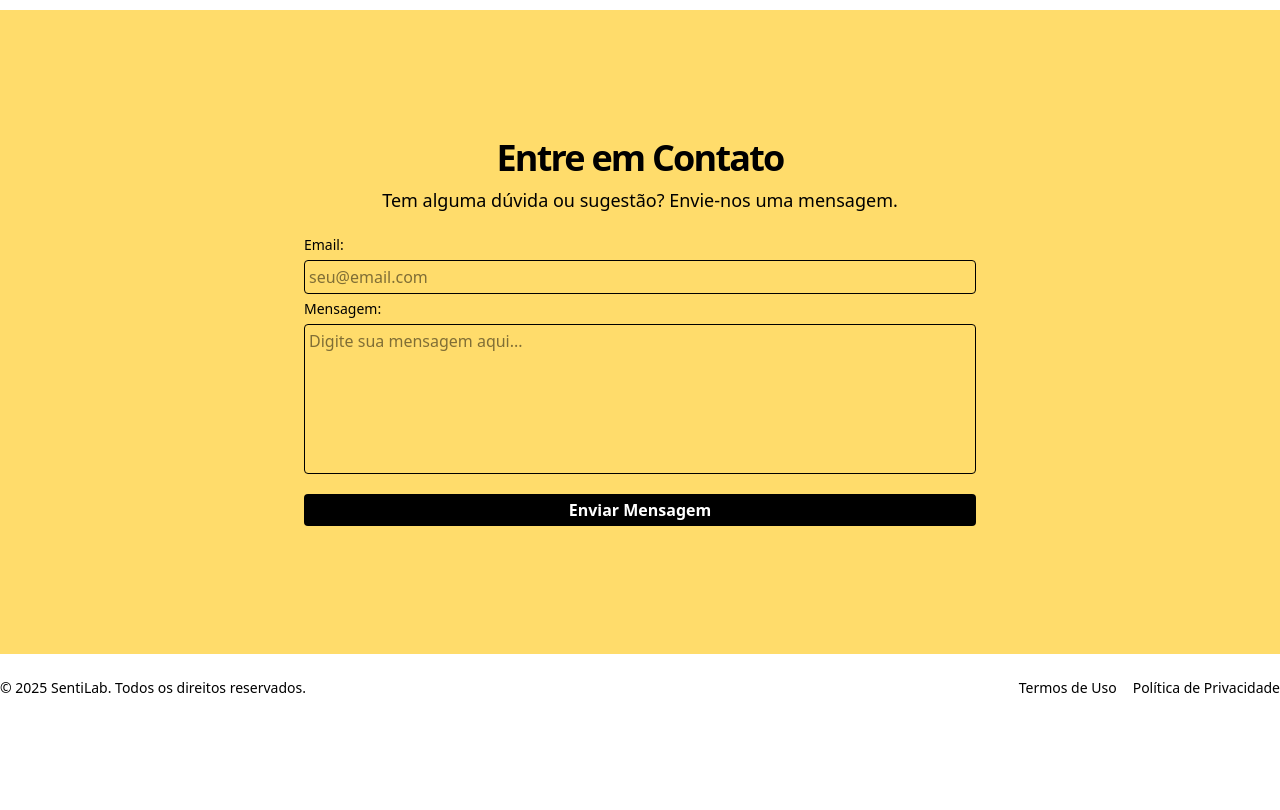
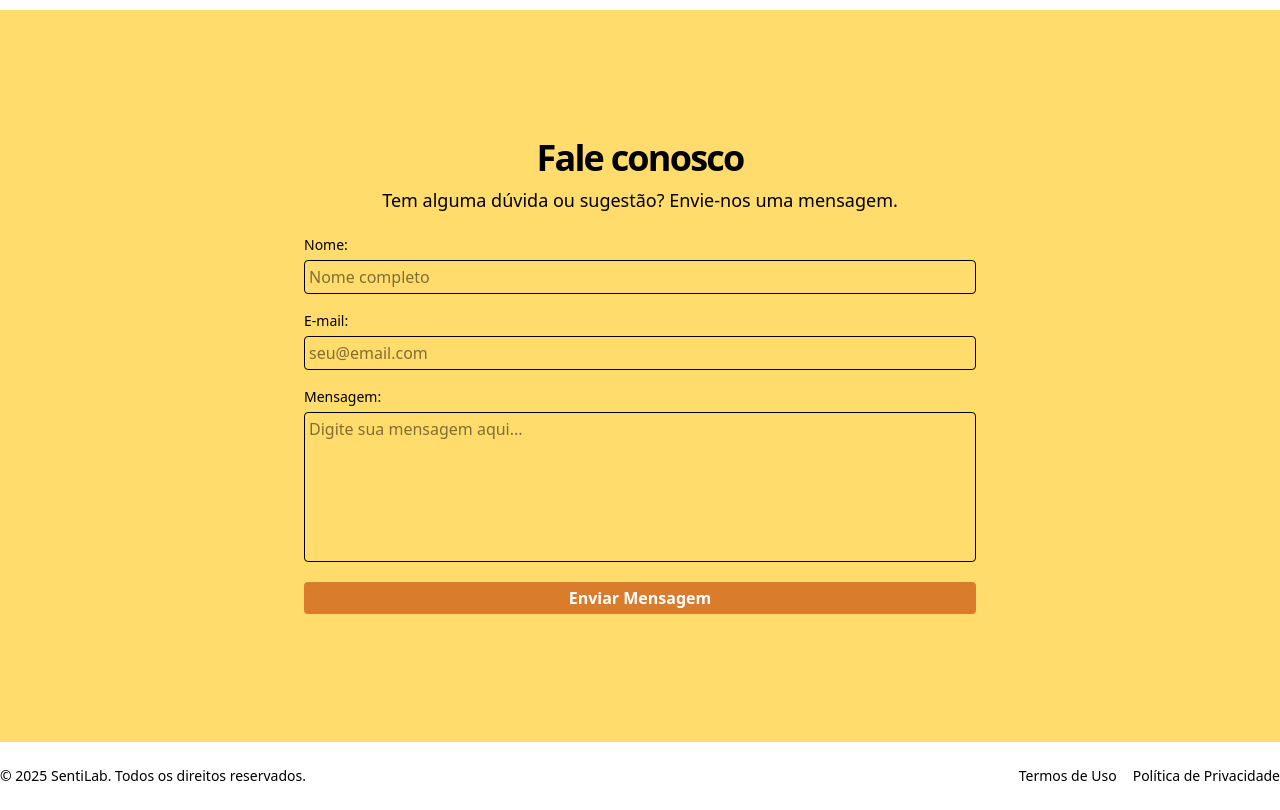
Before and after one commit to joanasouzaa/sentilab, a React (Vite) app: page / in a window 1280 px wide. Shown: the part 1100-1910 px from the top of the page. Before the commit the page ends 1822 px from the top, so only its background shows below. Built offline with nearby package versions, Linux system fonts and the light colour scheme.

Commit message:
página home finalizada

```diff
--- a/src/App.jsx
+++ b/src/App.jsx
@@ -23,7 +23,7 @@ function App() {
         <Route path="/perfil/professor" element={<PerfilProfessorPage/>}/>
         <Route path="/perfil/aluno" element={<PerfilAlunoPage/>}/>
         <Route path="/recuperar-senha" element={<RecuperarSenhaPage/>}/>
-        <Route path="/cadastrar" element={<CadastroPage/>}/>
+        <Route path="/cadastro" element={<CadastroPage/>}/>
       </Routes>
       <Footer />
     </Router>
--- a/src/assets/components/pages/CadastroPage.jsx
+++ b/src/assets/components/pages/CadastroPage.jsx
@@ -1,5 +1,6 @@
 import { useState } from "react";
 import { useNavigate } from "react-router-dom"
+
 
 export default function CadastroPage() {
 
@@ -54,7 +55,7 @@ const [isDialogOpen, setIsDialogOpen] = useState(false);
                         <div className="space-y-2">
                             <label htmlFor="school">Qual sua escola?</label>
                             <select name="school" id="school" className="w-full border-1 rounded-sm">
-                                <option value="Selecionar" disabled>Selecionar</option>
+                                <option value="Selecionar" >Selecionar</option>
                                 <option value="valor1">Valor1</option>
                                 <option value="valor2">Valor2</option>
                                 <option value="valor3">Valor3</option>
@@ -101,8 +102,8 @@ const [isDialogOpen, setIsDialogOpen] = useState(false);
                                     Acesse agora sua conta
                                 </p>
                             </div>
-                            <div className="flex flex-col sm:flex-row sm:justify-center sm:space-x-2">
-                                    <button className="w-full bg-blue-600 text-white px-4 py-2 rounded-lg hover:bg-blue-700 transition" onClick={()=>navigate("/login")}>Fazer Login</button>
+                            <div className={"flex flex-col sm:flex-row sm:justify-center sm:space-x-2"}>
+                                    <button className={`${styles.btnLoginCadastro} w-full text-white px-4 py-2 rounded-lg hover:bg-blue-700 transition`} onClick={()=>navigate("/login")}>Fazer Login</button>
                             </div>
                             <div className="mt-4 text-center">
                                 <button
--- a/src/assets/components/pages/Home.jsx
+++ b/src/assets/components/pages/Home.jsx
@@ -30,7 +30,7 @@ function Home() {
                             </div>
                             <div className="space-x-4">
                                 <button className={`${styles.btnComeçar} font-bold text-white p-2 rounded-sm cursor-pointer hover:scale-105`} onClick={() => navigate("/login")}>Começar Agora</button>
-                                <button className={`${styles.btnSaibaMais} font-bold border-1 p-2 rounded-sm cursor-pointer hover:scale-105`}>Saiba Mais</button>
+                                <button className={`${styles.btnSaibaMais} font-bold border-1 p-2 rounded-sm cursor-pointer hover:scale-105`} ><a href="#sobre">Saiba Mais</a></button>
                             </div>
                         </div>
                     </div>
@@ -61,22 +61,26 @@ function Home() {
                     <div className="container px-4 md:px-6">
                         <div className="mx-auto max-w-2xl space-y-6">
                             <div className="space-y-2 text-center">
-                                <h2 className="text-3xl font-bold tracking-tighter sm:text-4xl">Entre em Contato</h2>
+                                <h2 className="text-3xl font-bold tracking-tighter sm:text-4xl">Fale conosco</h2>
                                 <p className="text-muted-foreground md:text-lg">
                                     Tem alguma dúvida ou sugestão? Envie-nos uma mensagem.
                                 </p>
                             </div>
-                            <div className="space-y-4">
+                            <div className={`${styles.formContato} space-y-4 justify-center items-center`}>
                                 <form action="" onSubmit={handleSubmitMessage}>
                                     <div className="space-y-2 flex flex-col">
-                                        <label htmlFor="email" className="text-sm font-medium leading-none ">Email:</label>
+                                        <label htmlFor="email" className="text-sm font-medium leading-none ">Nome:</label>
+                                        <input id="email" placeholder="Nome completo" type="email" className="border-1 p-1  outline-none rounded-sm" />
+                                    </div>
+                                    <div className="space-y-2 flex flex-col mt-5">
+                                        <label htmlFor="email" className="text-sm font-medium leading-none">E-mail:</label>
                                         <input id="email" placeholder="seu@email.com" type="email" className="border-1 p-1 outline-none rounded-sm" />
                                     </div>
-                                    <div className={`space-y-2 flex flex-col`}>
-                                        <label htmlFor="message" className="text-sm font-medium leading-none mt-2">Mensagem:</label>
-                                        <textarea id="message" placeholder="Digite sua mensagem aqui..." className="min-h-[150px] border-1 p-1 resize-none outline-none rounded-sm" />
+                                    <div className="space-y-2 flex flex-col mt-5">
+                                        <label htmlFor="message" className="text-sm font-medium leading-none">Mensagem:</label>
+                                        <textarea id="message" placeholder="Digite sua mensagem aqui..." className="min-h-[150px] p-1 resize-none outline-none rounded-sm border-1" />
                                     </div>
-                                    <button className="w-full bg-black text-white rounded-sm p-1 font-semibold mt-5 hover:scale-102 cursor-pointer" onOpen>Enviar Mensagem</button>
+                                    <button className={`${styles.btnEnviarMensagem} w-full text-white rounded-sm p-1 font-semibold mt-5 hover:scale-102 cursor-pointer`} onOpen>Enviar Mensagem</button>
                                 </form>
                             </div>
                         </div>
@@ -97,14 +101,14 @@ function Home() {
                                 </p>
                             </div>
                             <div className="flex flex-col sm:flex-row sm:justify-center sm:space-x-2">
-                                    <button className="w-full bg-blue-600 text-white px-4 py-2 rounded-lg hover:bg-blue-700 transition" onClick={()=>navigate("/login")}>Fazer Login</button>
+                                    <button className={`${styles.btnLoginMensage} w-full text-white px-4 py-2 rounded-lg hover:bg-blue-700 transition cursor-pointer`} onClick={()=>navigate("/login")}>Fazer Login</button>
 
-                                    <button className="w-full border border-gray-300 px-4 py-2 rounded-lg hover:bg-gray-100 transition" onClick={()=>navigate("/cadastrar")}>Cadastrar</button>
+                                    <button className="w-full border border-gray-300 px-4 py-2 rounded-lg hover:bg-gray-100 transition cursor-pointer" onClick={()=>navigate("/cadastro")}>Cadastrar</button>
                             </div>
                             <div className="mt-4 text-center">
                                 <button
                                     onClick={() => setIsDialogOpen(false)}
-                                    className="text-sm text-gray-500 underline hover:text-gray-700">Fechar</button>
+                                    className="text-sm text-gray-500 underline hover:text-gray-700 cursor-pointer">Fechar</button>
                             </div>
                         </div>
                     </div>
--- a/src/assets/components/pages/Perfil/PerfilProfessorPage.jsx
+++ b/src/assets/components/pages/Perfil/PerfilProfessorPage.jsx
@@ -1,4 +1,5 @@
 import { useNavigate } from "react-router-dom";
+import { LogOut } from 'lucide-react';
 
 export default function PerfilProfessorPage() {
 
@@ -12,15 +13,17 @@ export default function PerfilProfessorPage() {
                         <div className="flex flex-col items-center space-y-2">
                             <div className="h-24 w-24 rounded-full bg-muted flex items-center justify-center">
                             </div>
-                            <h2 className="text-xl font-bold">Prof. João Silva</h2>
-                            <p className="text-sm text-muted-foreground">Matemática</p>
+                            <h2 className="text-xl font-bold">Prof. {}</h2>
+                            <p className="text-sm text-muted-foreground"></p>
                         </div>
 
-                        <div className="space-y-2">
-                            <button variant="outline" className="w-full justify-start">Perfil</button>
-                            <button variant="outline" className="w-full justify-start">Conteúdos</button>
-                            <button variant="outline" className="w-full justify-start">Configurações</button>
-                            <button variant="outline" className="w-full justify-start text-destructive" onClick={()=>navigate("/")}>Sair</button>
+                        <div className="space-y-2 p-2 m-1">
+                            <button variant="outline" className="w-full justify-start outline cursor-pointer">Perfil</button>
+                            <button variant="outline" className="w-full justify-start outline cursor-pointer">Conteúdos</button>
+                            <button variant="outline" className="w-full justify-start outline cursor-pointer">Configurações</button>
+                            <button variant="outline" className="w-full text-destructive outline cursor-pointer outline-red-400 hover:bg-red-300" onClick={()=>navigate("/")}>
+                            Sair
+                            </button>
                         </div>
                     </div>
 
--- a/src/assets/styles/Home/Home.module.css
+++ b/src/assets/styles/Home/Home.module.css
@@ -6,7 +6,14 @@
     background-color: #D97C2B;
 }
 
-
-.btnSaibaMais{
+.btnSaibaMais, .btnLoginMensage, .btnEnviarMensagem{
     border-color: #D97C2B;
 }
+
+.btnLoginMensage{
+    background-color: #D97C2B;
+}
+
+.btnEnviarMensagem{
+    background-color: #D97C2B;
+}
```
